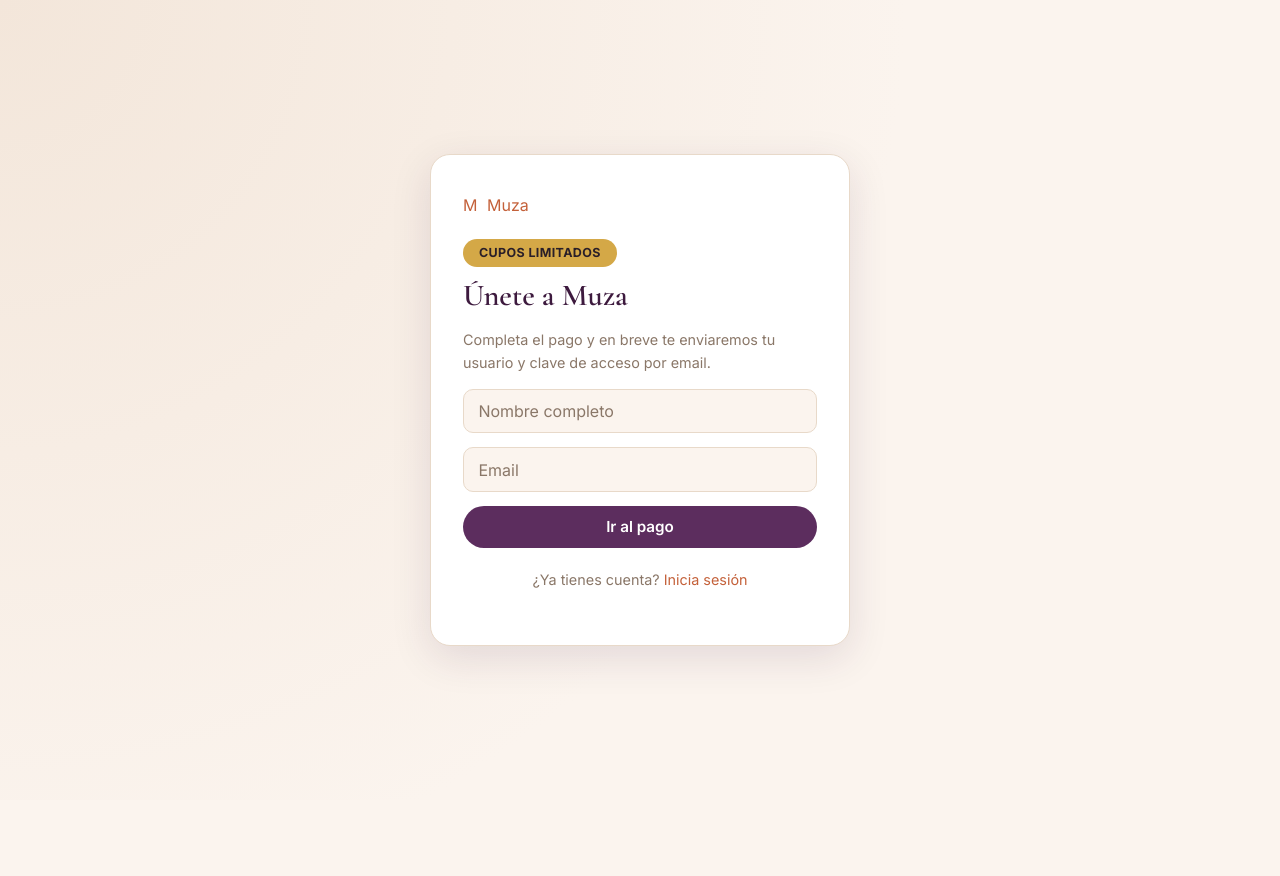
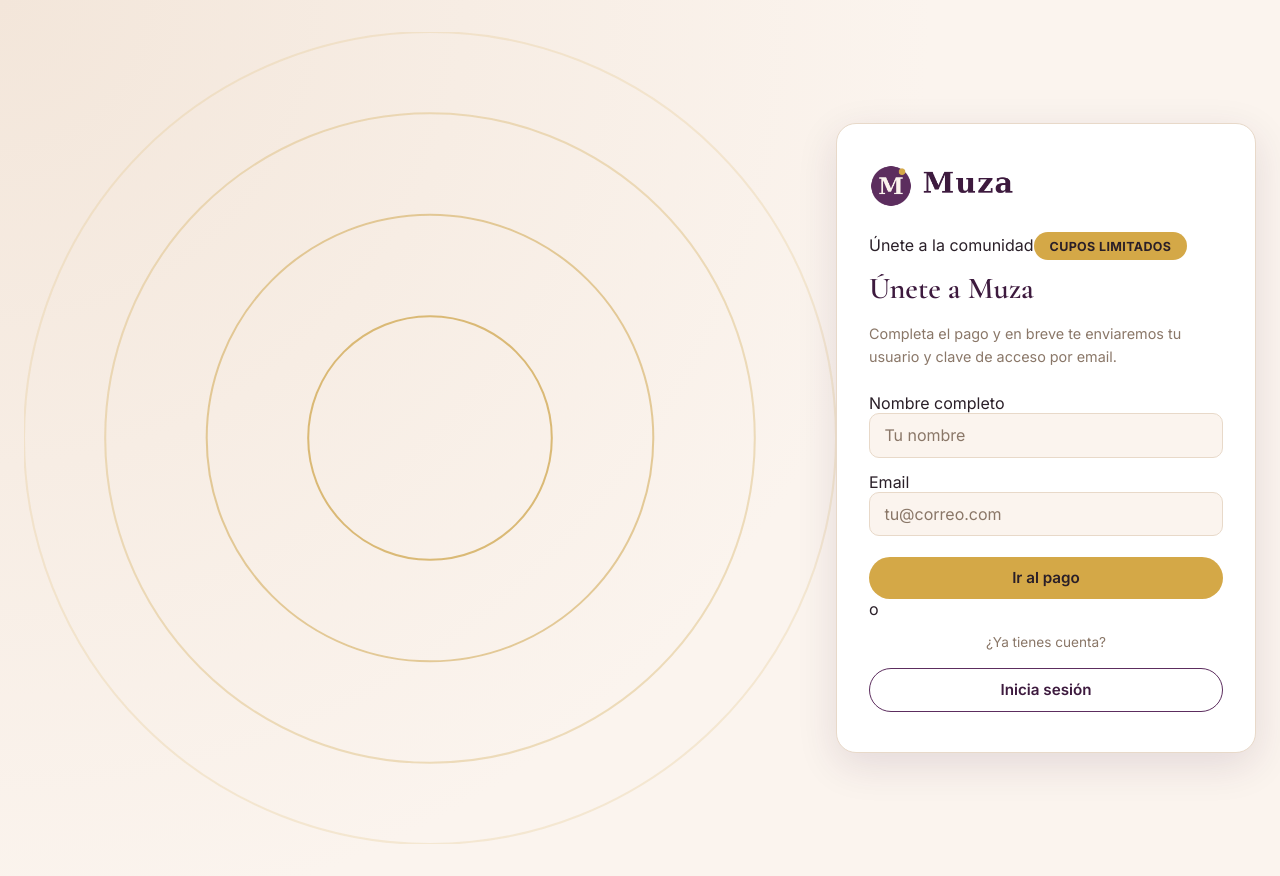
Before and after one commit to somosmuzamarketing-spec/muza-platform, a Next.js app: page /registro in a window 1280 px wide. Before the commit the page ends 800 px from the top, so only its background shows below. Built offline with nearby package versions, Linux system fonts and the light colour scheme.

Commit message:
Aplicar diseno de El Salon a Registro

```diff
--- a/src/app/registro/page.tsx
+++ b/src/app/registro/page.tsx
@@ -34,11 +34,17 @@ export default function RegistroPage() {
 
   return (
     <div className="auth-shell">
+      <svg className="auth-decor" viewBox="0 0 400 400" fill="none" xmlns="http://www.w3.org/2000/svg" aria-hidden="true">
+        <circle cx="200" cy="200" r="60" stroke="#D8B46A" strokeWidth="1" opacity="0.9" />
+        <circle cx="200" cy="200" r="110" stroke="#D8B46A" strokeWidth="1" opacity="0.65" />
+        <circle cx="200" cy="200" r="160" stroke="#D8B46A" strokeWidth="1" opacity="0.4" />
+        <circle cx="200" cy="200" r="200" stroke="#D8B46A" strokeWidth="1" opacity="0.22" />
+      </svg>
       <div className="auth-card">
         <Link href="/" className="logo" style={{ marginBottom: "1.5rem" }}>
-          <span className="logo-mark">M</span>
-          <span className="logo-word">Muza</span>
+          <img src="/logo-horizontal.png" alt="Muza" className="logo-img large" />
         </Link>
+        <span className="eyebrow" style={{ marginBottom: "0.6rem" }}>Únete a la comunidad</span>
         <span className="pill-banner">Cupos limitados</span>
         <h2 style={{ marginTop: "0.75rem" }}>Únete a Muza</h2>
         <p style={{ color: "var(--muted)", fontSize: "0.9rem" }}>
@@ -49,17 +55,27 @@ export default function RegistroPage() {
             ✨ Te invitó {referredBy}
           </p>
         )}
-        <form onSubmit={handleSubmit}>
-          <input placeholder="Nombre completo" value={fullName} onChange={(e) => setFullName(e.target.value)} required />
-          <input placeholder="Email" type="email" value={email} onChange={(e) => setEmail(e.target.value)} required />
-          {error && <p style={{ color: "var(--danger)" }}>{error}</p>}
-          <button type="submit" disabled={loading} style={{ width: "100%" }}>
+        <form onSubmit={handleSubmit} style={{ marginTop: "1.6rem" }}>
+          <div className="field">
+            <label htmlFor="fullName">Nombre completo</label>
+            <input id="fullName" placeholder="Tu nombre" value={fullName} onChange={(e) => setFullName(e.target.value)} required />
+          </div>
+          <div className="field">
+            <label htmlFor="email">Email</label>
+            <input id="email" placeholder="tu@correo.com" type="email" value={email} onChange={(e) => setEmail(e.target.value)} required />
+          </div>
+          {error && <p style={{ color: "var(--danger)", fontSize: "0.88rem" }}>{error}</p>}
+          <button type="submit" className="gold" disabled={loading} style={{ width: "100%", marginTop: "0.4rem" }}>
             {loading ? "Redirigiendo..." : "Ir al pago"}
           </button>
         </form>
-        <p style={{ textAlign: "center", marginTop: "1.25rem", fontSize: "0.9rem", color: "var(--muted)" }}>
-          ¿Ya tienes cuenta? <Link href="/login">Inicia sesión</Link>
+        <div className="auth-divider">o</div>
+        <p style={{ textAlign: "center", marginBottom: "0.9rem", fontSize: "0.85rem", color: "var(--muted)" }}>
+          ¿Ya tienes cuenta?
         </p>
+        <Link href="/login" className="btn secondary" style={{ width: "100%" }}>
+          Inicia sesión
+        </Link>
       </div>
     </div>
   );
```
